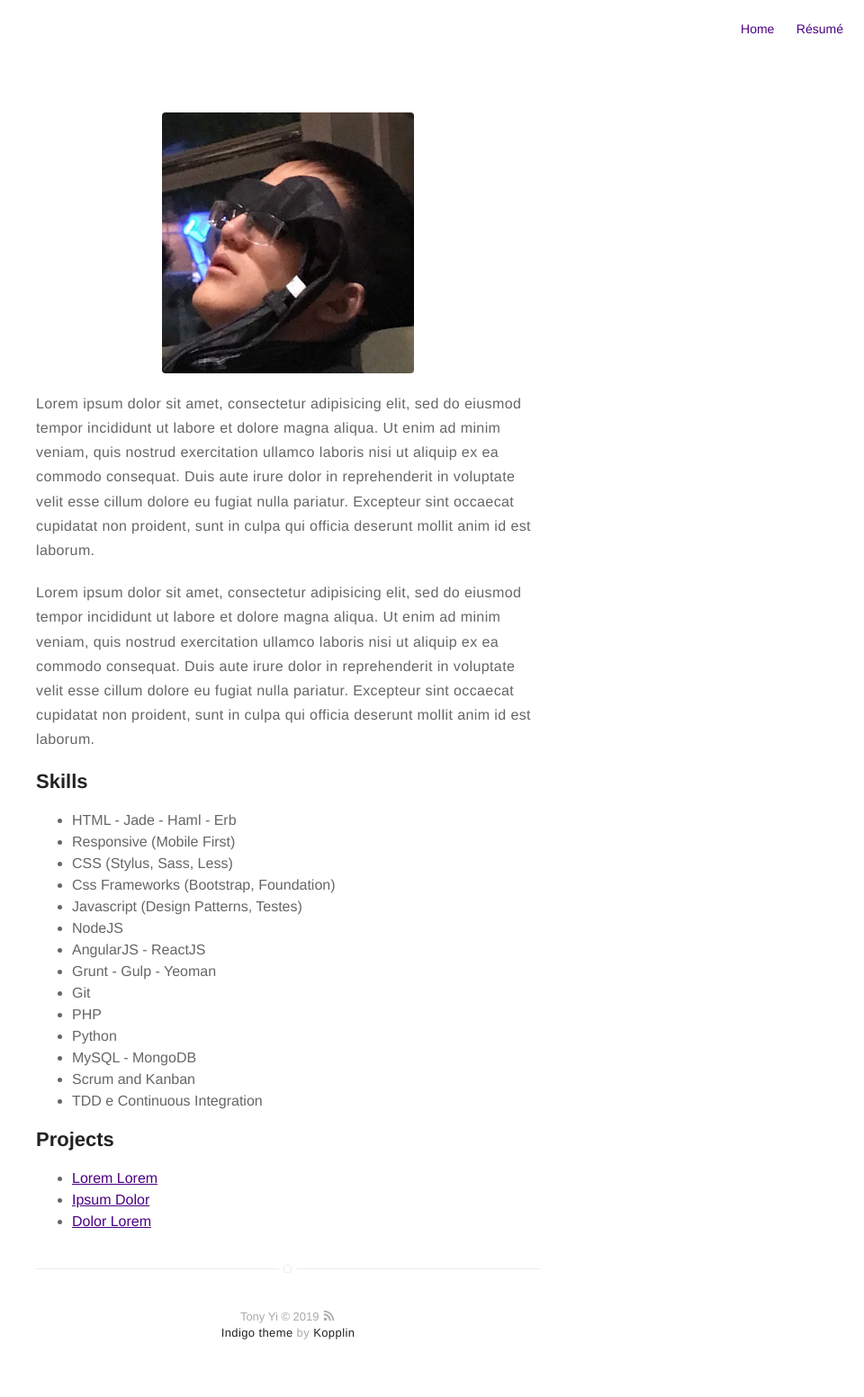
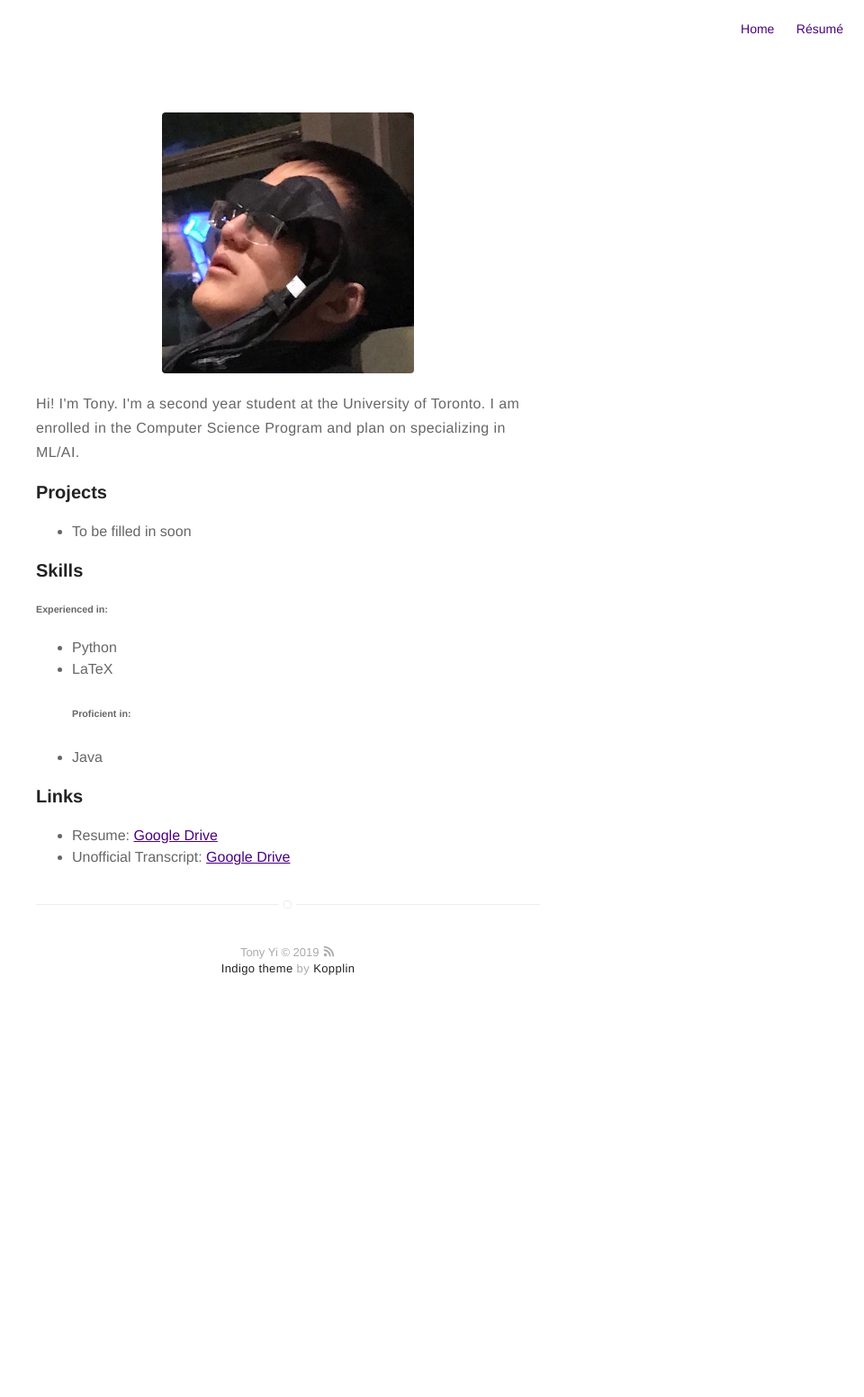
Before and after one commit to tony-ze-yi/tony-ze-yi.github.io, a Jekyll site: the page built from about.md, in a window 1280 px wide. Shown: the whole page at 90% size, without its empty margins (320-1280 px from the left). Built offline with Jekyll 4.4.1, drawn with Linux system fonts in a browser that asks for light colours; after the commit the page ends 1148 px from its top, so only the background shows below that.

Commit message:
Update about.md

```diff
--- a/about.md
+++ b/about.md
@@ -4,43 +4,18 @@ layout: page
 ---
 ![Profile Image]({{ site.url }}/{{ site.picture }})
 
-<p>Lorem ipsum dolor sit amet, consectetur adipisicing elit, sed do eiusmod
-tempor incididunt ut labore et dolore magna aliqua. Ut enim ad minim veniam,
-quis nostrud exercitation ullamco laboris nisi ut aliquip ex ea commodo
-consequat. Duis aute irure dolor in reprehenderit in voluptate velit esse
-cillum dolore eu fugiat nulla pariatur. Excepteur sint occaecat cupidatat non
-proident, sunt in culpa qui officia deserunt mollit anim id est laborum.</p>
+<p>Hi! I'm Tony. I'm a second year student at the University of Toronto. I am enrolled in the Computer Science Program and plan on specializing in ML/AI.</p>
 
-<p>Lorem ipsum dolor sit amet, consectetur adipisicing elit, sed do eiusmod
-tempor incididunt ut labore et dolore magna aliqua. Ut enim ad minim veniam,
-quis nostrud exercitation ullamco laboris nisi ut aliquip ex ea commodo
-consequat. Duis aute irure dolor in reprehenderit in voluptate velit esse
-cillum dolore eu fugiat nulla pariatur. Excepteur sint occaecat cupidatat non
-proident, sunt in culpa qui officia deserunt mollit anim id est laborum.</p>
+### Projects
+* To be filled in soon
 
-<h2>Skills</h2>
+### Skills
+###### Experienced in:
+* Python
+* LaTeX
+###### Proficient in:
+* Java
 
-<ul class="skill-list">
-	<li>HTML - Jade - Haml - Erb</li>
-	<li>Responsive (Mobile First)</li>
-	<li>CSS (Stylus, Sass, Less)</li>
-	<li>Css Frameworks (Bootstrap, Foundation)</li>
-	<li>Javascript (Design Patterns, Testes)</li>
-	<li>NodeJS</li>
-	<li>AngularJS - ReactJS</li>
-	<li>Grunt - Gulp - Yeoman</li>
-	<li>Git</li>
-	<li>PHP</li>
-	<li>Python</li>
-	<li>MySQL - MongoDB</li>
-	<li>Scrum and Kanban</li>
-	<li>TDD e Continuous Integration</li>
-</ul>
-
-<h2>Projects</h2>
-
-<ul>
-	<li><a href="https://github.com/">Lorem Lorem</a></li>
-	<li><a href="https://github.com/">Ipsum Dolor</a></li>
-	<li><a href="https://github.com/">Dolor Lorem</a></li>
-</ul>
+### Links
+* Resume: [Google Drive](https://drive.google.com/open?id=1Pt_tOxAkZa9tsMbnKLS9hTQWxp-LVXjE)
+* Unofficial Transcript: [Google Drive](https://drive.google.com/open?id=1RM9vcDiSMur6QkdIJF_x7qDzbgfIu7bt)
```
